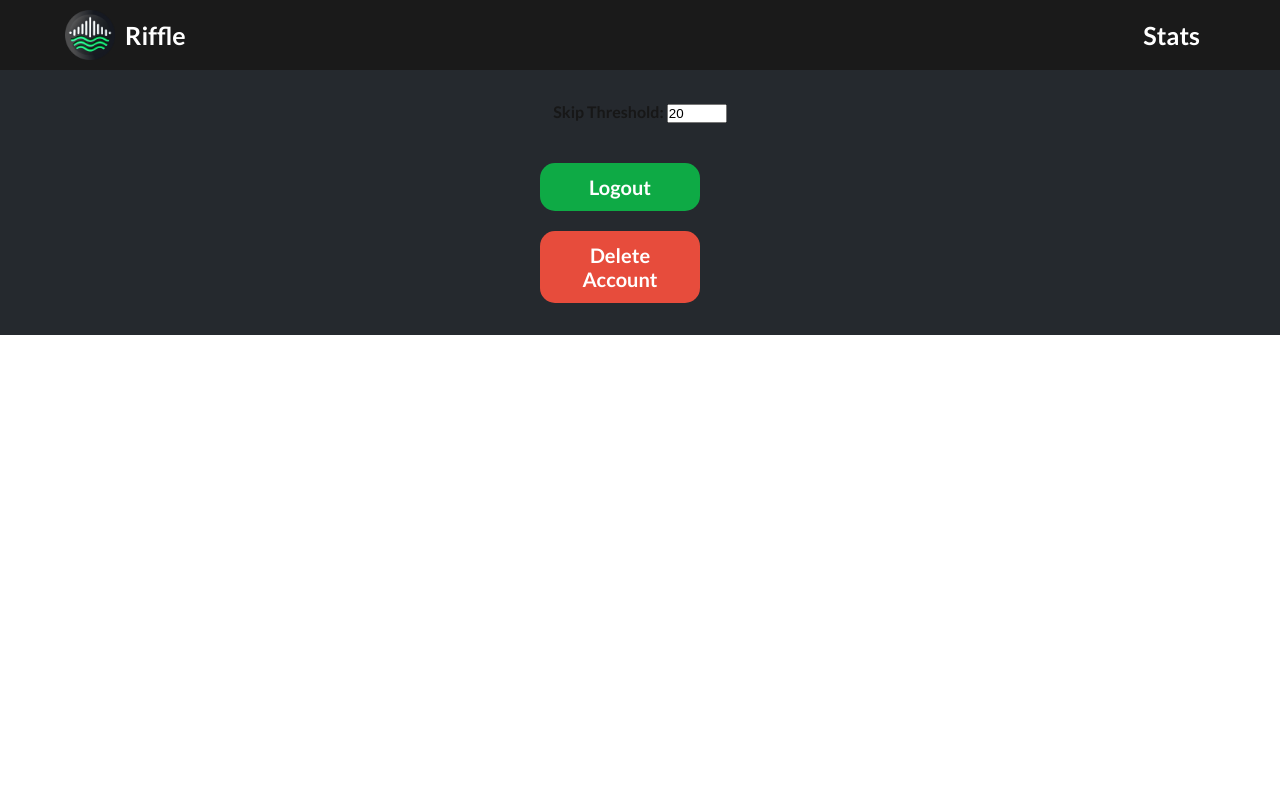
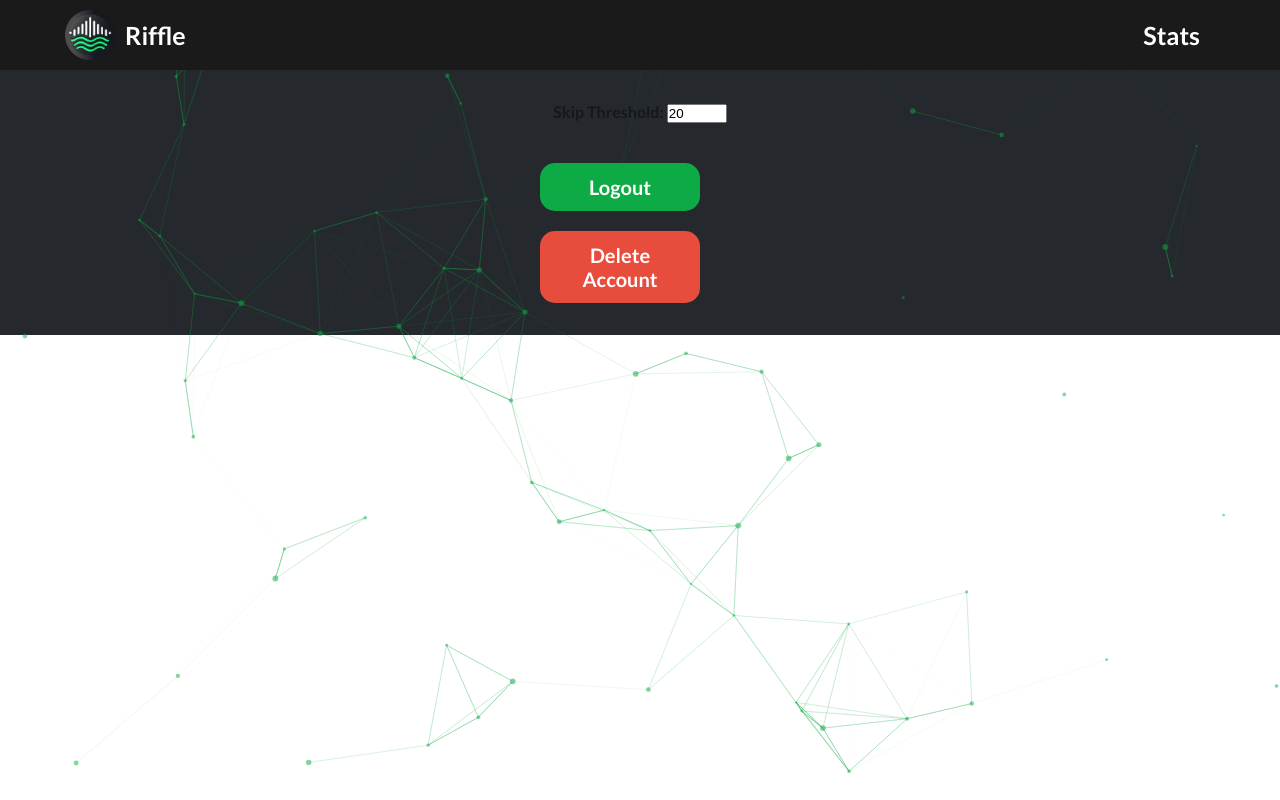
Before and after one commit to cramosme/Riffle-Web, a Next.js app: page /settings/1 in a window 1280 px wide. Built offline with nearby package versions, Linux system fonts and the light colour scheme; no server answers.

Commit message:
Added dynamic background

```diff
--- a/package.json
+++ b/package.json
@@ -18,7 +18,10 @@
     "next-themes": "^0.4.6",
     "react": "^19.0.0",
     "react-dom": "^19.0.0",
-    "react-icons": "^4.9.0"
+    "react-icons": "^4.9.0",
+    "react-tsparticles": "^2.12.2",
+    "tsparticles": "^3.8.1",
+    "tsparticles-slim": "^2.12.0"
   },
   "devDependencies": {
     "@eslint/eslintrc": "^3",
--- a/src/app/globals.css
+++ b/src/app/globals.css
@@ -1,7 +1,3 @@
-@tailwind base;
-@tailwind components;
-@tailwind utilities;
-
 /* Reset styles to remove default margins and paddings */
 * {
   margin: 0;
--- a/src/app/layout.jsx
+++ b/src/app/layout.jsx
@@ -7,6 +7,7 @@ import SpotifyAuthWithPKCE from '@/components/SpotifyAuthWithPKCE';
 import styles from './layout.module.css';
 import { isUserLoggedIn, getLoggedInUserId } from '@/utils/auth';
 import ProfileDropdown from '@/components/ProfileDropdown';
+import BackgroundParticles from '@/components/BackgroundParticles';
 import './globals.css';
 import { useEffect, useState } from 'react';
 
@@ -155,6 +156,7 @@ export default function RootLayout({ children }) {
         <link rel="icon" href="/images/riffle_logo.png" />
       </head>
       <body className={styles.body}>
+         <BackgroundParticles/>
         <header className={styles.header}>
             {/* Logo and title on the left */}
             <Link href="/" className={styles.logoContainer}>
--- a/src/app/stats/[spotify_id]/page.module.css
+++ b/src/app/stats/[spotify_id]/page.module.css
@@ -4,7 +4,6 @@
    flex-direction: column;
    align-items: center;
    justify-content: center;
-   background-color: #25292e;
    padding: 20px;
    min-height: 100%;
    overflow-y: auto;
@@ -17,9 +16,9 @@
    align-items: center;
    justify-content: center;
    padding: 20px;
-   background-color: #25292e;
    width: 100%;
    max-width: 1152px;
+   z-index: 1;
  }
 
 .profileImage {
--- /dev/null
+++ b/src/components/BackgroundParticles.jsx
@@ -0,0 +1,98 @@
+"use client";
+
+import React, { useCallback } from "react";
+import Particles from "react-tsparticles";
+import { loadSlim } from "tsparticles-slim";
+
+export default function BackgroundParticles() {
+
+   const particlesInit = useCallback(async engine => {
+      await loadSlim(engine);
+   }, []);
+
+   return (
+
+      <Particles
+         id="tsparticles"
+         init={particlesInit}
+         options={{
+            background: {
+               color: {
+                  value: "transparent",
+               },
+            },
+            fpsLimit: 60,
+            interactivity: {
+               events: {
+                  onClick: {
+                     enable: true,
+                     mode: "push",
+                  },
+                  onHover: {
+                     enable: true,
+                     mode: "repulse",
+                  },
+                  resize: true,
+               },
+               modes: {
+                  push: {
+                     quantity: 4,
+                  },
+                  repulse: {
+                     distance: 100,
+                     duration: 0.4,
+                  },
+               },
+            },
+            particles: {
+               color: {
+                  value: "#0eaa45",
+               },
+               links: {
+                  color: "#0eaa45",
+                  distance: 150,
+                  enable: true,
+                  opacity: 0.4,
+                  width: 1,
+               },
+               move: {
+                  direction: "none",
+                  enable: true,
+                  outModes: {
+                     default: "bounce",
+                  },
+                  random: false,
+                  speed: 1.5,
+                  straight: false,
+               },
+               number: {
+                  density: {
+                     enable: true,
+                     area: 800,
+                  },
+                  value: 60,
+               },
+               opacity: {
+                  value: 0.5,
+               },
+               shape: {
+                  type: "circle",
+               },
+               size: {
+                  value: { min: 1, max: 3},
+               },
+            },
+            detectRetina: true,
+         }}
+         style={{
+            position: "fixed",
+            top: 0,
+            left: 0,
+            width: "100%",
+            height: "100%",
+            zIndex: -1,
+            pointerEvents: "none",
+         }}
+      />
+   );
+}
```
Also changed, not shown: 1 other file (tests, documents, lock files or other folders).
